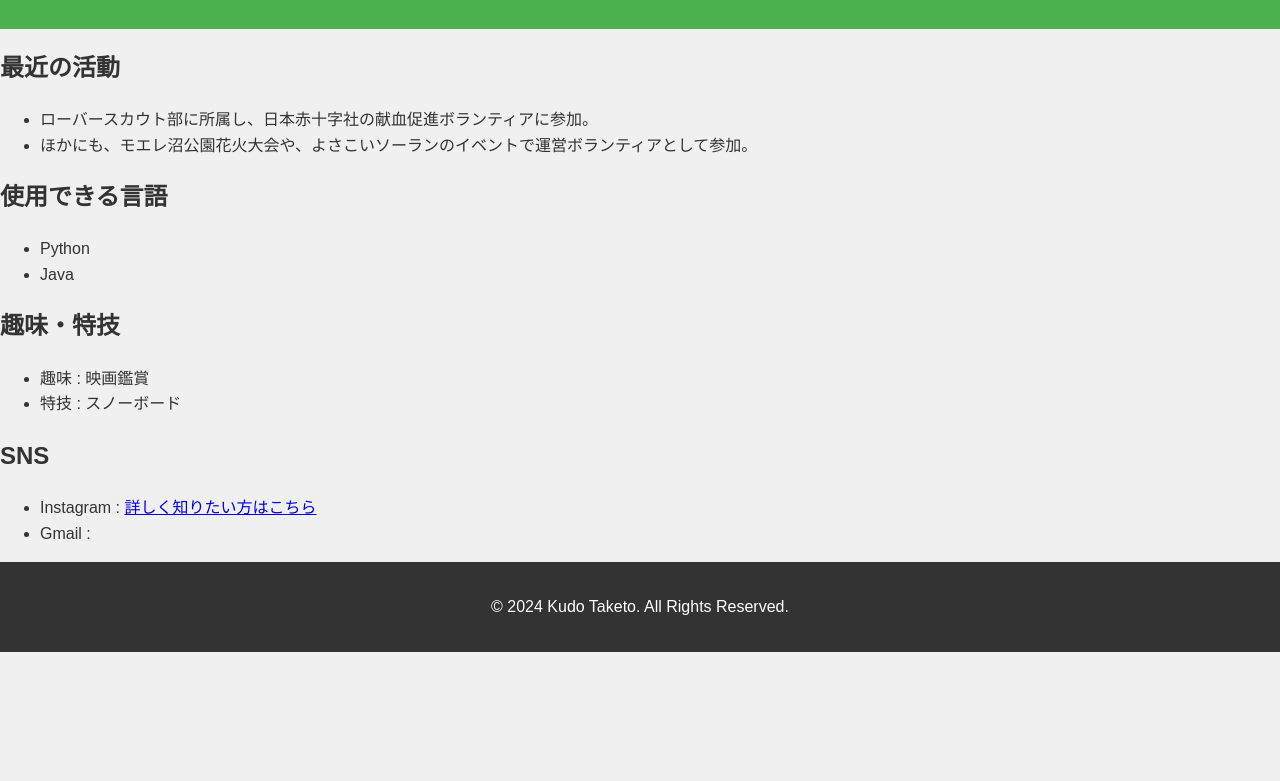
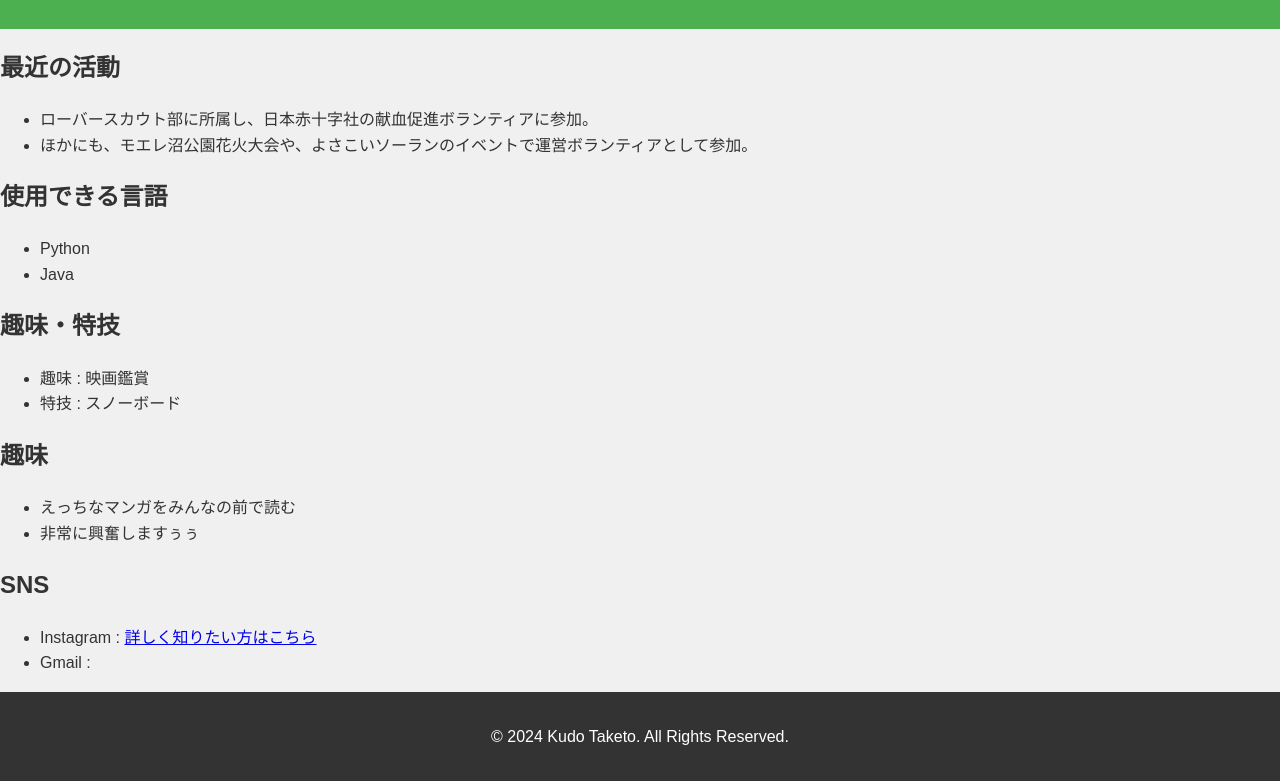
Before and after one commit to beniharuka88/nfc_business_card, a plain HTML site: page index.html in a window 1280 px wide. Shown: the part 275-1056 px from the top of the page. Before the commit the page ends 927 px from the top, so only its background shows below. Drawn offline with Linux system fonts and the light colour scheme.

Commit message:
趣味を追加しました

```diff
--- a/index.html
+++ b/index.html
@@ -39,6 +39,14 @@
         </ul>
     </section>
 
+    <section id="hobby">
+        <h2>趣味</h2>
+        <ul>
+            <li>えっちなマンガをみんなの前で読む</li>
+            <li>非常に興奮しますぅぅ</li>
+        </ul>
+    </section>
+
     <section id="link">
         <h2>SNS</h2>
         <ul>
```
